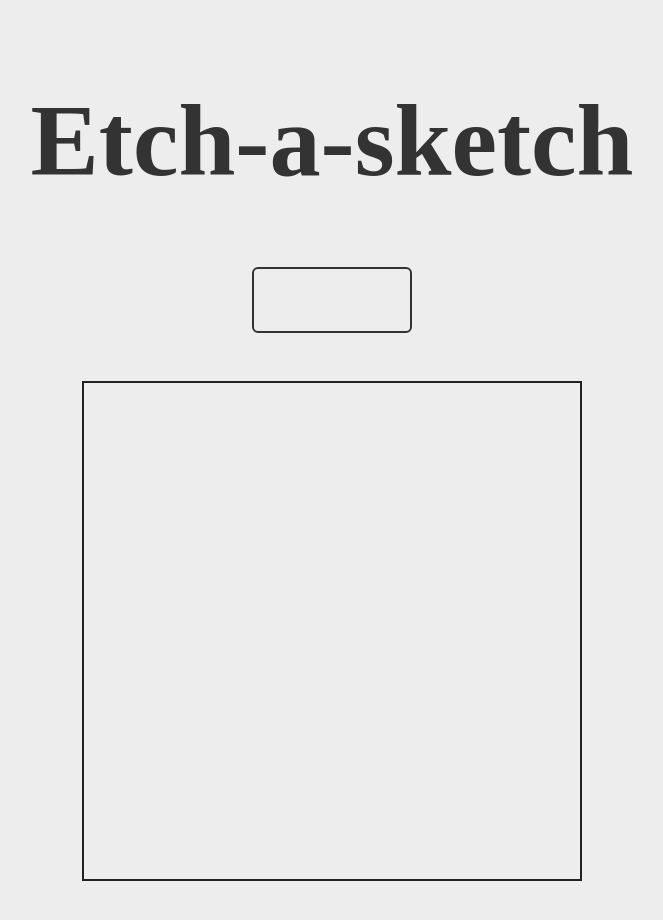
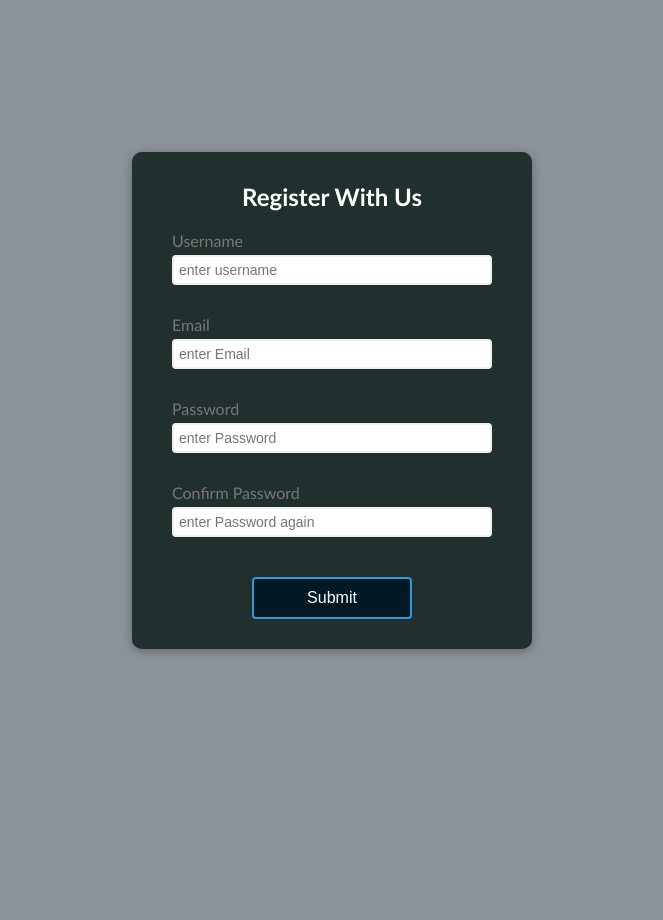
Before and after one commit to deependra8888/myapp-sample, a plain HTML site: page index.html in a window 1280 px wide. Shown: the whole page, without its empty margins (308-971 px from the left). After the commit the page ends 800 px from the top, so only its background shows below. Drawn offline with Linux system fonts and the light colour scheme.

Commit message:
changed app.js

```diff
--- a/app.css
+++ b/app.css
@@ -1,84 +1,108 @@
 :root {
-  --title: #333;
-  --background: #ededed;
-  --button-border: #333;
-  --button-hover: #555;
-  --button-active: #333;
-  --border: #222;
+    --success-color: #4ccf87;
+    --error-color: #e74c3c;
 }
 
-*,
-*::before,
-*::after {
-  box-sizing: border-box;
-  padding: 0;
-  margin: 0;
+* {
+    box-sizing: border-box;
+    margin: 0;
+    padding: 0;
 }
 
 body {
-  background-color: var(--background);
-  font-size: 1.6rem;
-  text-align: center;
-}
-
-header {
-  margin-top: 3rem;
-  padding: 2rem;
-  font-size: 3.2rem;
-}
-
-h1 {
-  line-height: 1.2;
-}
-
-.title {
-  color: var(--title);
+    background-color: #8b9299;
+    font-family: 'Gill Sans', 'Gill Sans MT', Calibri, 'Trebuchet MS', sans-serif;
+    display: flex;
+    justify-content: center;
+    align-items: center;
+    min-height: 100vh;
+    text-transform: capitalize;
 }
 
 .container {
-  padding: 1rem;
+    background-color: rgb(61, 22, 22);
+    border-radius: 10px;
+    box-shadow: 0 2px 10px rgb(0, 0, 0, 0.3);
+    width: 400px;
 }
 
-.button {
-  padding: 1rem;
-  margin: 1rem;
-  border-radius: 6px;
-  border: 2px solid var(--button-border);
-  background-color: var(--button);
-  color: var(--background);
-  font-family: inherit;
-  font-size: 1.6rem;
-  outline: none;
+.form {
+    background-color: rgba(6, 75, 75, 0.473);
+    padding: 30px 40px;
+    border-radius: 10px;
+
 }
 
-.button:hover {
-  background-color: var(--button-hover);
+h2 {
+    text-align: center;
+    margin: 0 0 20px;
+    color: #fff;
 }
 
-.button:active {
-  background-color: var(--button-active);
+.form-control {
+    margin-bottom: 10px;
+    padding-bottom: 20px;
+    position: relative;
 }
 
-.grid {
-  display: grid;
-  max-width: 500px;
-  min-height: 500px;
-  margin: 2rem auto;
-  border: 2px solid var(--border);
+.form-control label {
+    color: #777;
+    display: block;
+    margin-bottom: 5px;
 }
 
-.grid-element {
-  border: 1px solid var(--border);
-  background-color: var(--background);
+.form-control input {
+    border: 2px solid #f0f0f0;
+    border-radius: 4px;
+    display: block;
+    font-size: 14px;
+    width: 100%;
+    padding: 5px;
 }
 
-@media (max-width: 450px) {
-  header {
-    font-size: 2.4rem;
-  }
+.form-control input:focus {
+    outline: 0;
+    border-color: #777;
+}
 
-  .grid {
-    max-width: 300px;
-    min-height: 300px;
-  }
+.form-control.success input {
+    border-color: var(--success-color);
 }
+
+.form-control.error input {
+    border-color: var(--error-color);
+}
+
+.form-control small {
+color: var(--error-color);
+position: absolute;
+bottom: 0;
+left: 0;
+visibility: hidden;
+}
+
+.form-control.error small {
+    visibility: visible;
+}
+.form button {
+    cursor: pointer;
+    background-color: #031825;
+    border: 2px solid #3498db;
+    border-radius: 4px;
+    color: #fff;
+    display: block;
+    font-size: 16px;
+    padding: 10px;
+    margin-top: 10px;
+    width: 50%;
+    transition: all .2s ease-in-out;
+}
+
+button:hover {
+    transform: scale(1.1);
+}
+
+.btn {
+    display: flex;
+    justify-content: center;
+}
--- a/app.js
+++ b/app.js
@@ -0,0 +1,86 @@
+const form = document.getElementById('form');
+const username = document.getElementById('username');
+const email = document.getElementById('email');
+const password = document.getElementById('password');
+const password2 = document.getElementById('password2');
+
+// Show input error message
+function showError(input, message) {
+  const formControl = input.parentElement;
+  formControl.className = 'form-control error';
+  const small = formControl.querySelector('small');
+  small.innerText = message;
+}
+
+// Show success outline
+function showSuccess(input) {
+  const formControl = input.parentElement;
+  formControl.className = 'form-control success';
+}
+
+// Check email is valid
+function checkEmail(input) {
+  const re = /^(([^<>()\[\]\\.,;:\s@"]+(\.[^<>()\[\]\\.,;:\s@"]+)*)|(".+"))@((\[[0-9]{1,3}\.[0-9]{1,3}\.[0-9]{1,3}\.[0-9]{1,3}\])|(([a-zA-Z\-0-9]+\.)+[a-zA-Z]{2,}))$/;
+  if (re.test(input.value.trim())) {
+    showSuccess(input);
+  } else {
+    showError(input, 'Email is not valid');
+  }
+}
+
+// Check required fields
+function checkRequired(inputArr) {
+  let isRequired = false;
+  inputArr.forEach(function(input) {
+    if (input.value.trim() === '') {
+      showError(input, `${getFieldName(input)} is required`);
+      isRequired = true;
+    } else {
+      showSuccess(input);
+    }
+  });
+
+  return isRequired;
+}
+
+// Check input length
+function checkLength(input, min, max) {
+  if (input.value.length < min) {
+    showError(
+      input,
+      `${getFieldName(input)} must be at least ${min} characters`
+    );
+  } else if (input.value.length > max) {
+    showError(
+      input,
+      `${getFieldName(input)} must be less than ${max} characters`
+    );
+  } else {
+    showSuccess(input);
+  }
+}
+
+// Check passwords match
+function checkPasswordsMatch(input1, input2) {
+  if (input1.value !== input2.value) {
+    showError(input2, 'Passwords do not match');
+  }
+}
+
+// Get fieldname
+function getFieldName(input) {
+  return input.id.charAt(0).toUpperCase() + input.id.slice(1);
+}
+
+// Event listeners
+form.addEventListener('submit', function(e) {
+  e.preventDefault();
+
+  if(!checkRequired([username, email, password, password2])){
+    checkLength(username, 3, 15);
+    checkLength(password, 6, 25);
+    checkEmail(email);
+    checkPasswordsMatch(password, password2);
+  }
+
+});
--- a/index.html
+++ b/index.html
@@ -5,15 +5,37 @@
   <meta http-equiv="X-UA-Compatible" content="IE=edge">
   <meta name="viewport" content="width=device-width, initial-scale=1.0">
   <link rel="stylesheet" href="./app.css">
-  <title>Document</title>
+  <title>form validator</title>
 </head>
 <body>
-  <header>
-    <h1 class="title">Etch-a-sketch</h1>
-  </header>
-  <div id="main-container" class="container">
-    <button id="reset-button" class="button">Change size</button>
-    <div id="grid-container" class="grid"></div>
-  </div>
+    <div class="container">
+      <form  id="form" class="form">
+        <h2>Register With Us</h2>
+        <div class="form-control">
+          <label for="username">username</label>
+          <input type="text" id="username" placeholder="enter username">
+          <small>error message</small>
+        </div>
+        <div class="form-control">
+          <label for="email">Email</label>
+          <input type="text" id="email" placeholder="enter Email">
+          <small>error message</small>
+        </div>
+        <div class="form-control">
+          <label for="Password">Password</label>
+          <input type="password" id="password" placeholder="enter Password">
+          <small>error message</small>
+        </div>
+        <div class="form-control">
+          <label for="Password2">Confirm Password</label>
+          <input type="password" id="password2" placeholder="enter Password again">
+          <small>error message</small>
+        </div>
+        <div class="btn">
+          <button type="submit">Submit</button>
+        </div>
+      </form>
+    </div>
+    <script src="./app.js"></script>
 </body>
 </html>
```
